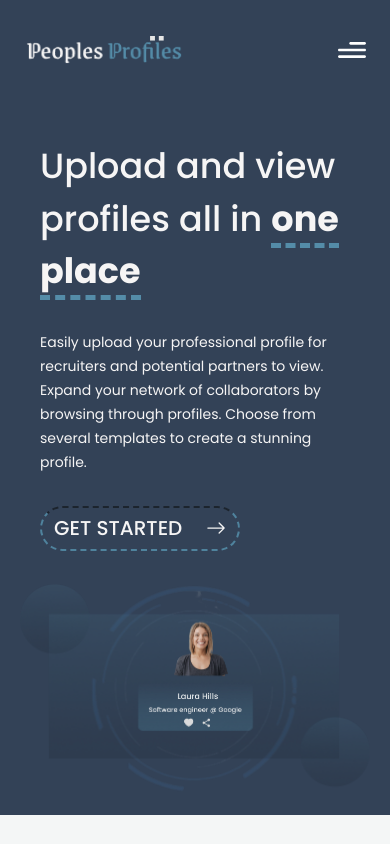
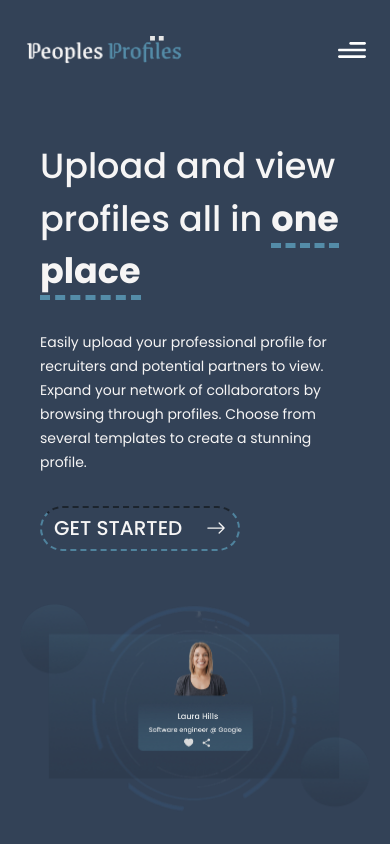
Before and after one commit to ivioje/Peoples-Profile, a React (Vite) app in the folder client/: page / in a window 390 px wide. Shown: the top 844 px of the page. Built offline with nearby package versions, Linux system fonts and the light colour scheme; a web font is replaced by a local one.

Commit message:
testimonial section

```diff
--- a/client/src/pages/home/hero.jsx
+++ b/client/src/pages/home/hero.jsx
@@ -20,7 +20,7 @@ const Hero = () => (
         </div>
 
         <div className='min-w-[330px] sm:w-full sm:h-full px-5 md:px-0 md:w-[702px] md:h-[492px]
-        md:mr-[74px] md:pl-2 md:block flex justify-center'>
+        md:mr-[74px] md:my-0 my-5 md:pl-2 md:block flex justify-center'>
             <img src={heroImg} alt='hero image' className='object-cover' />
         </div>
     </section>
```
